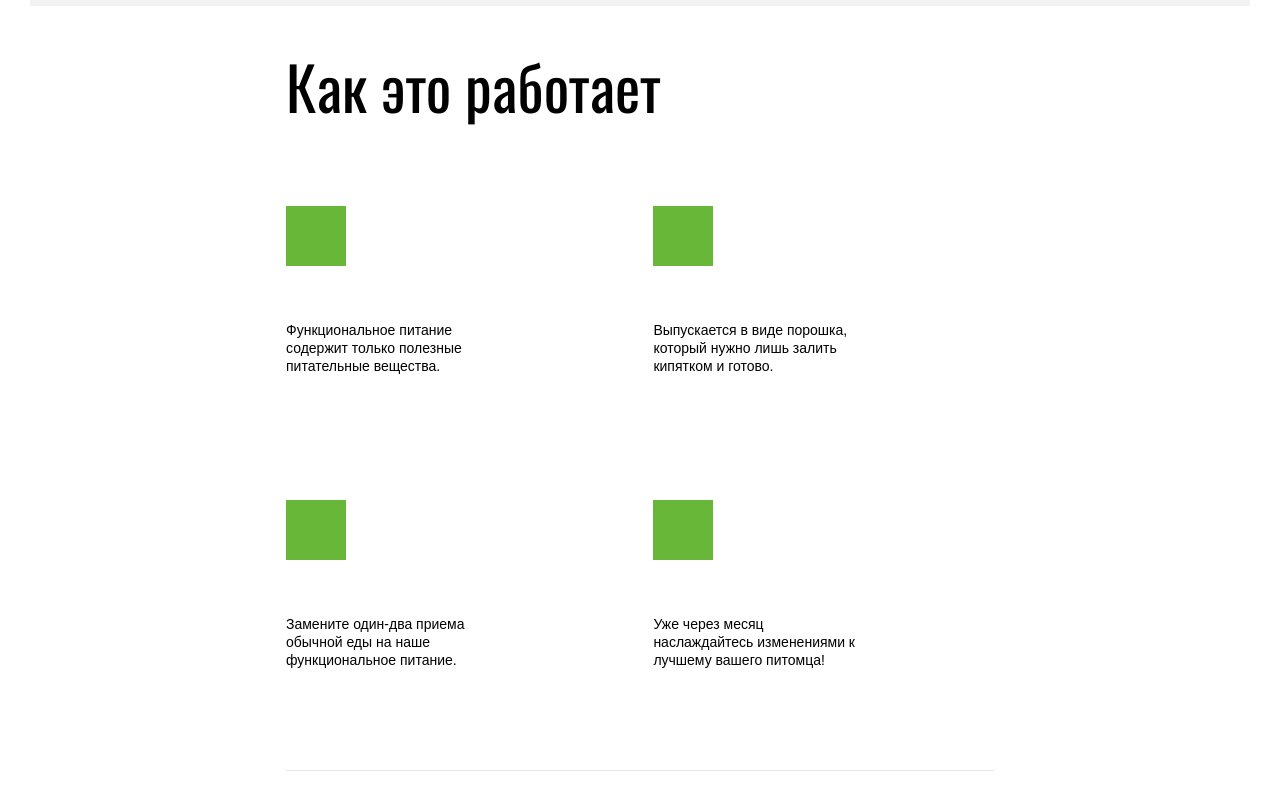
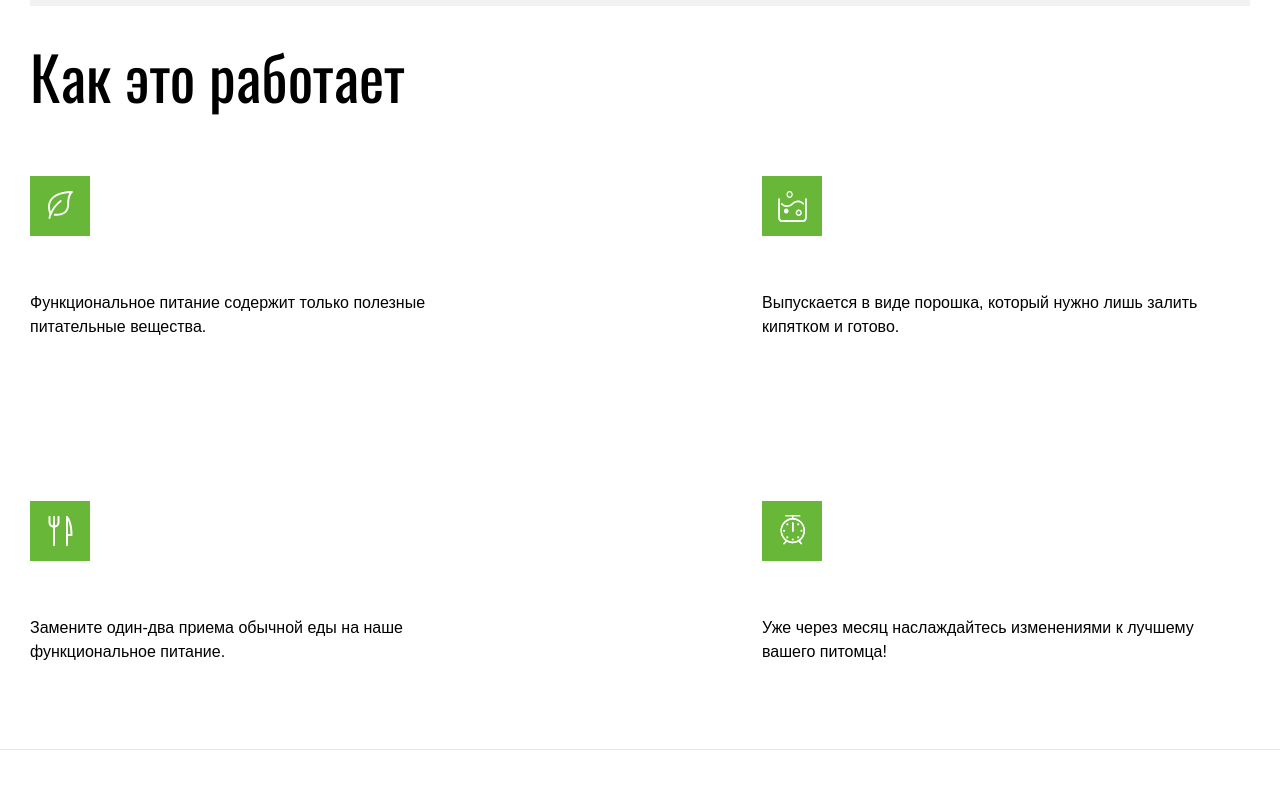
Before and after one commit to Bylinskiy/cat-energy, a website: page source/index.html in a window 1280 px wide. Shown: the part 1680-2477 px from the top of the page. Drawn offline with nearby package versions, Linux system fonts and the light colour scheme; files that its build step writes are made by us from their sources.

Commit message:
fix styles in how-it-works block

```diff
--- a/source/sass/blocks/how-it-works.scss
+++ b/source/sass/blocks/how-it-works.scss
@@ -1,10 +1,11 @@
 .how-it-works {
-  width: 280px;
   margin: 0 auto;
+  padding: 0 20px;
 
   @media (min-width: $tablet-width) {
     position: relative;
-    min-width: 708px;
+    padding: 0 30px;
+
     border-bottom: 1px solid #E6E6E6;
   }
 
@@ -16,6 +17,7 @@
 }
 
 .how-it-works__title {
+  margin: 40px 0 30px;
   font-weight: 400;
   font-size: 36px;
   line-height: 1.11;
@@ -27,27 +29,33 @@
 }
 
 .how-it-works__list {
+  margin: 0;
   list-style: none;
   padding-left: 80px;
 
   @media (min-width: $tablet-width) {
-    display: flex;
-    flex-wrap: wrap;
+    display: grid;
+    grid-template-columns: 1fr 1fr;
+    gap: 37px 20%;
     padding-left: 0;
   }
+
   @media (min-width: $desktop-width) {
-  justify-content: space-between;
+    grid-template-columns: 1fr 1fr 1fr 1fr;
+    gap: 5.5%;
   }
 }
 
 .how-it-works__item {
   position: relative;
+  min-height: 60px;
   margin-bottom: 25px;
+
   &::before {
     position: absolute;
     top: 0;
     left: -80px;
-    content:"";
+    content: "";
     height: 60px;
     width: 60px;
     background-color: $basic-green;
@@ -57,27 +65,76 @@
     margin-bottom: 0;
   }
 
+  &--healthy::after {
+    position: absolute;
+    content: "";
+    width: 30px;
+    height: 32px;
+    top: 15px;
+    left: -60px;
+    background-image: url("/img/how-it-works--healthy.svg");
+    background-repeat: no-repeat;
+  }
+
+  &--powder::after {
+    position: absolute;
+    content: "";
+    width: 29px;
+    height: 31px;
+    top: 15px;
+    left: -64px;
+    background-image: url("/img/how-it-works--powder.svg");
+    background-repeat: no-repeat;
+  }
+
+  &--sub::after {
+    position: absolute;
+    content: "";
+    width: 25px;
+    height: 30px;
+    top: 15px;
+    left: -62px;
+    background-image: url("/img/how-it-works--sub.svg");
+    background-repeat: no-repeat;
+  }
+
+  &--change::after {
+    position: absolute;
+    content: "";
+    width: 30px;
+    height: 32px;
+    top: 12px;
+    left: -65px;
+    background-image: url("/img/how-it-works--change.svg");
+    background-repeat: no-repeat;
+  }
+
   @media (min-width: $tablet-width) {
-    width: 30%;
-    margin-right: 155px;
-    margin-bottom: 25px;
     &::before {
       top: 40px;
       left: 0;
     }
 
-    &:nth-child(2n) {
-      margin-right: 70px;
+    &--healthy::after {
+      top: 55px;
+      left: 18px;
+    }
+
+    &--powder::after {
+      top: 55px;
+      left: 16px;
+    }
+
+    &--sub::after {
+      top: 55px;
+      left: 18px;
+    }
+
+    &--change::after {
+      top: 52px;
+      left: 15px;
     }
   }
-
-  @media (min-width: $desktop-width) {
-    width: 250px;
-    margin: 0;
-    &:nth-child(2n) {
-      margin: 0;
-  }
-}
 }
 
 .how-it-works__text {
@@ -87,7 +144,11 @@
   line-height: 1.29;
 
   @media (min-width: $tablet-width) {
+    width: 90%;
     margin-top: 155px;
     margin-bottom: 60px;
+
+    font-size: 16px;
+    line-height: 1.5;
     }
   }
```
Also changed, not shown: source/img/advantage-clock@1x.png (deleted), source/img/advantage-dining@1x.png (deleted), source/img/advantage-leaf@1x.png (deleted), source/img/advantage-powder@1x.png (deleted), source/img/how-it-works--change.svg (added), source/img/how-it-works--healthy.svg (added), source/img/how-it-works--powder.svg (added), source/img/how-it-works--sub.svg (added).
